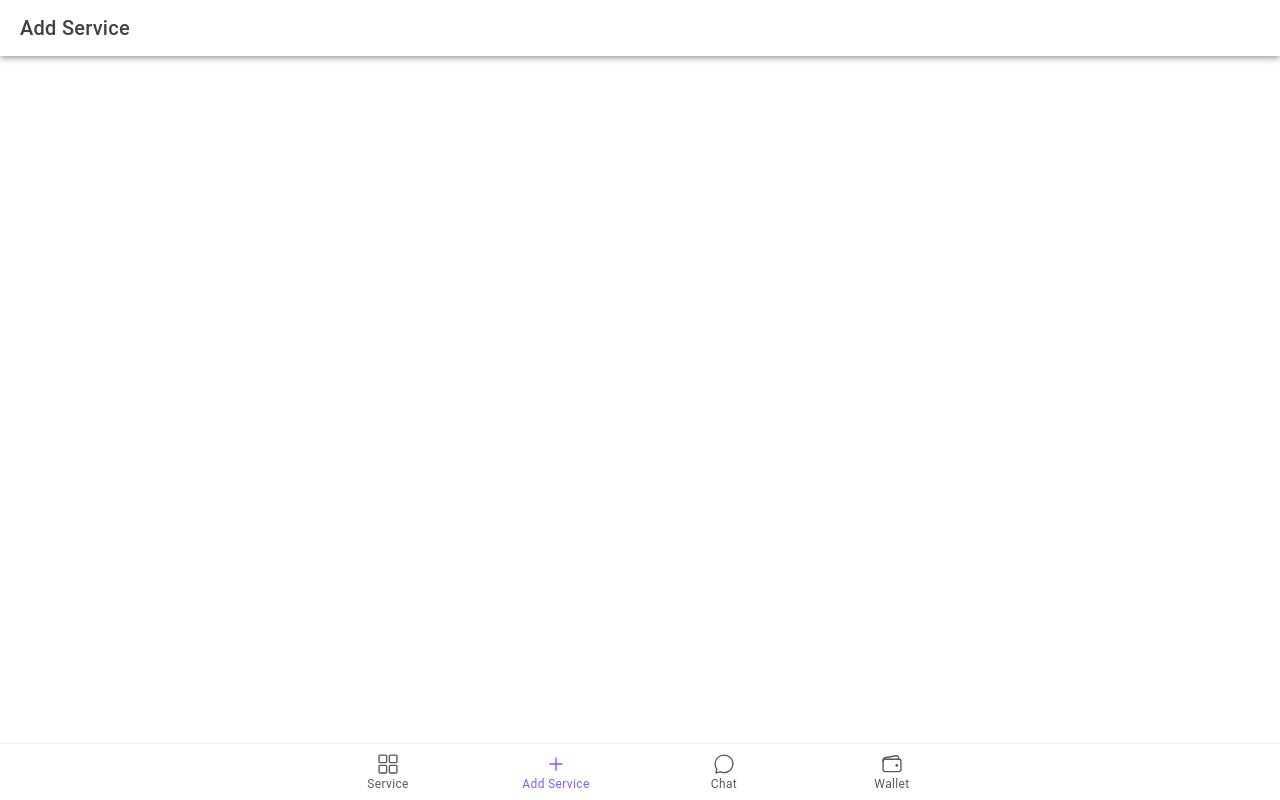
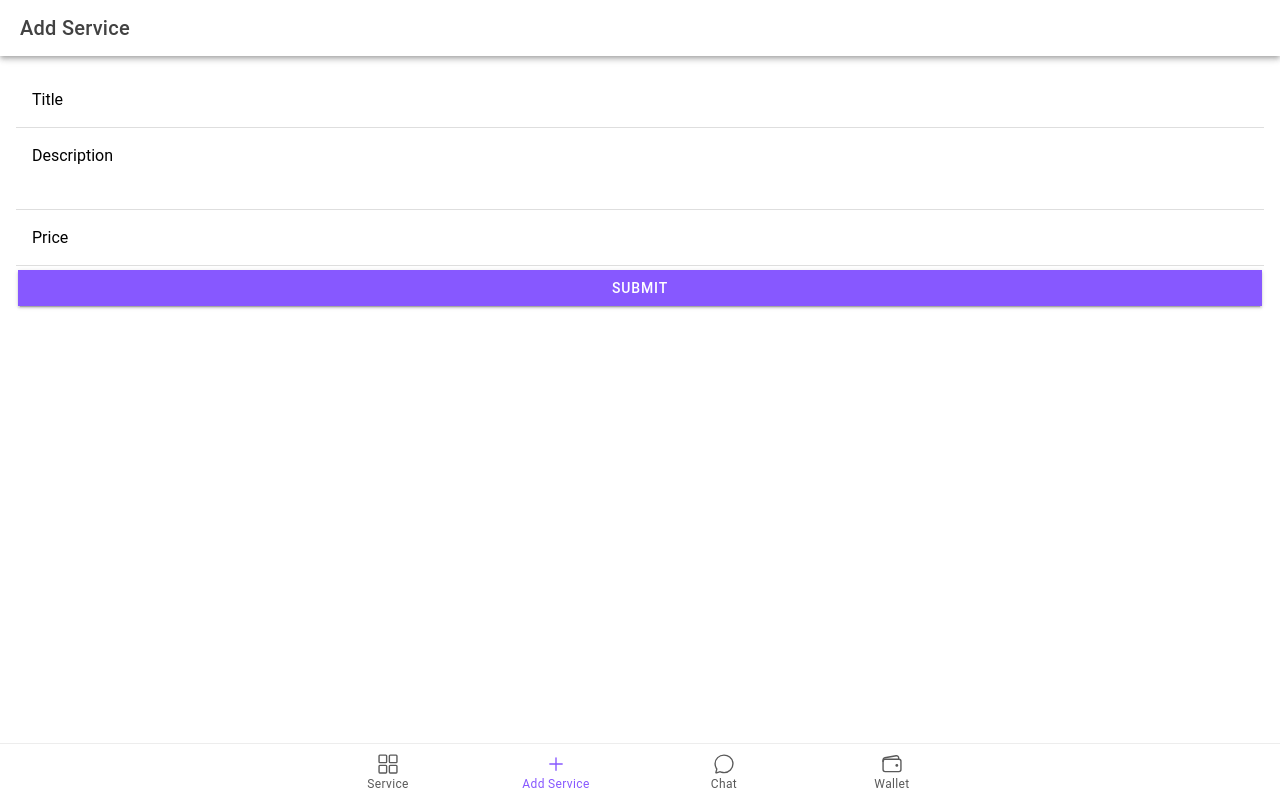
Before and after one commit to wedalb/ethmunich, a React (Vite) app in the folder ionic-react-app/: page /addService in a window 1280 px wide. Built offline with nearby package versions, Linux system fonts and the light colour scheme.

Commit message:
- Adds form service

```diff
--- a/ionic-react-app/src/pages/AddTab.tsx
+++ b/ionic-react-app/src/pages/AddTab.tsx
@@ -1,8 +1,56 @@
-import { IonContent, IonHeader, IonPage, IonTitle, IonToolbar } from '@ionic/react';
 import ExploreContainer from '../components/ExploreContainer';
 import './AddTab.css';
 
+// const AddTab: React.FC = () => {
+//   return (
+//     <IonPage>
+//       <IonHeader>
+//         <IonToolbar>
+//           <IonTitle>Add Service</IonTitle>
+//         </IonToolbar>
+//       </IonHeader>
+//       <IonContent fullscreen>
+//         <IonHeader collapse="condense">
+//           <IonToolbar>
+//             <IonTitle size="large">Tab 2</IonTitle>
+//           </IonToolbar>
+//         </IonHeader>
+//       </IonContent>
+//     </IonPage>
+//   );
+// };
+
+
+import React, { useState } from 'react';
+import {
+  IonContent,
+  IonHeader,
+  IonPage,
+  IonTitle,
+  IonToolbar,
+  IonInput,
+  IonTextarea,
+  IonItem,
+  IonLabel,
+  IonButton,
+  IonToast,
+} from '@ionic/react';
+
 const AddTab: React.FC = () => {
+  const [title, setTitle] = useState('');
+  const [description, setDescription] = useState('');
+  const [price, setPrice] = useState('');
+  const [showToast, setShowToast] = useState(false);
+
+  const handleSubmit = () => {
+    // You can handle the form submission logic here
+    console.log('Title:', title);
+    console.log('Description:', description);
+    console.log('Price:', price);
+    // Show the toast
+    setShowToast(true);
+  };
+
   return (
     <IonPage>
       <IonHeader>
@@ -10,13 +58,40 @@ const AddTab: React.FC = () => {
           <IonTitle>Add Service</IonTitle>
         </IonToolbar>
       </IonHeader>
-      <IonContent fullscreen>
-        <IonHeader collapse="condense">
-          <IonToolbar>
-            <IonTitle size="large">Tab 2</IonTitle>
-          </IonToolbar>
-        </IonHeader>
+      <IonContent className="ion-padding">
+        <IonItem>
+          <IonLabel position="floating">Title</IonLabel>
+          <IonInput
+            value={title}
+            onIonChange={(e) => setTitle(e.detail.value!)}
+          />
+        </IonItem>
+        <IonItem>
+          <IonLabel position="floating">Description</IonLabel>
+          <IonTextarea
+            value={description}
+            onIonChange={(e) => setDescription(e.detail.value!)}
+          />
+        </IonItem>
+        <IonItem>
+          <IonLabel position="floating">Price</IonLabel>
+          <IonInput
+            type="number"
+            value={price}
+            onIonChange={(e) => setPrice(e.detail.value!)}
+          />
+        </IonItem>
+        <IonButton expand="full" onClick={handleSubmit}>
+          Submit
+        </IonButton>
       </IonContent>
+      <IonToast
+        isOpen={showToast}
+        onDidDismiss={() => setShowToast(false)}
+        message="Submission successful"
+        position='top'
+        duration={2000} // Duration in milliseconds
+      />
     </IonPage>
   );
 };
```
